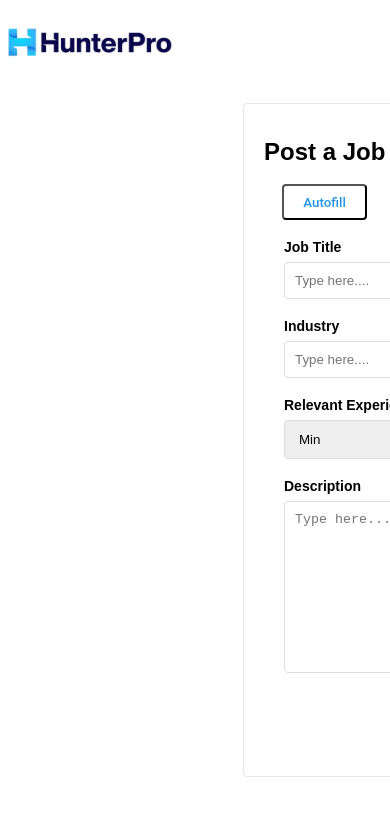
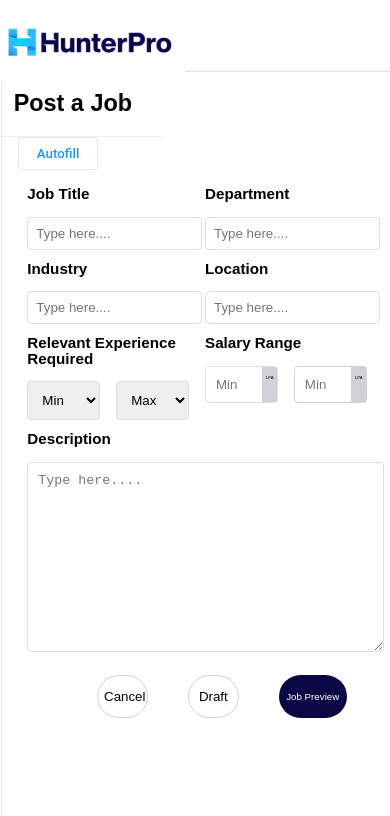
Before and after one commit to Harsh404/KrowstelUI, a React (Create React App) app: page /job-form in a window 390 px wide. Shown: the top 816 px of the page. Built offline with nearby package versions, Linux system fonts and the light colour scheme.

Commit message:
responsived

```diff
--- a/src/App.css
+++ b/src/App.css
@@ -1,58 +1,3 @@
-/* #root {
-  max-width: 100vw;
-  margin: 0 auto;
-  text-align: center;
-} */
-
-/* .container{
-  width: 100vw;
-  height: 100vh;
-  display: flex;
-  flex-wrap: wrap;
-  position: relative;
-} */
-.App {
-  text-align: center;
-}
-
-.App-logo {
-  height: 40vmin;
-  pointer-events: none;
-}
-
-/* @media (prefers-reduced-motion: no-preference) {
-  .App-logo {
-    animation: App-logo-spin infinite 20s linear;
-  }
-} */
-
-
-.App-header {
-  background-color: #282c34;
-  min-height: 100vh;
-  display: flex;
-  flex-direction: column;
-  align-items: center;
-  justify-content: center;
-  font-size: calc(10px + 2vmin);
-  color: white;
-}
-
-.App-link {
-  color: #61dafb;
-}
-
-@keyframes App-logo-spin {
-  from {
-    transform: rotate(0deg);
-  }
-  to {
-    transform: rotate(360deg);
-  }
-}
-.dashboard{
-  margin-left: 236px;
-}
 .container{
   width: 100vw;
   height: 100vh;
@@ -60,22 +5,16 @@
 }
 .navbar{
   width: 100vw;
-  height: 40px;
+  height: 10vh;
 }
 .body{
-  height: calc(100vh - 40px);
+  height: calc(100vh - 10vh);
 }
 .sidebar{
   height: calc(100vh - 40px);
   width: 195px;
 }
-
-@media(max-width: 1535px) ,  (width : 1535px){
-  .sidebar{
-    display: none;
-  }
-  .dashboard{
-    width: 100vw;
-    margin-left: 0px;
-  }
+.dashboard{
+  height: auto;
+  width: auto;
 }
--- a/src/App.jsx
+++ b/src/App.jsx
@@ -14,10 +14,9 @@ export default function App() {
           <Navbar />
         </div>
         <div className="body">
-          <div className="sidebar">
+          {/* <div className="sidebar">
             <Sidebar />
-            {/* <button onClick={toggleSidebar}>TogSide</button> */}
-          </div>
+          </div> */}
           <div className="dashboard">
             <Routes>
               <Route path="/" element={<MainContent />} />
--- a/src/components/JobForm.jsx
+++ b/src/components/JobForm.jsx
@@ -4,12 +4,12 @@ import '../components/styles/JobForm.css';
 export default function JobForm() {
   return (
     <div className="job-form-container">
-      <h1 className="job-form-heading">Post a Job</h1>
-      <div className='jobform--auto-btn'>
-        <button id='autofill-btn'>
-          Autofill
-        </button>
+      <div className="heading">
+        <h1 className="job-form-heading">Post a Job</h1>
       </div>
+      <button id='autofill-btn'>
+        Autofill
+      </button>
       <div className="job-form">
         <div className="job-form-row">
           <div className="job-form-column">
@@ -50,19 +50,38 @@ export default function JobForm() {
           <div className="job-form-column">
             <label className="job-form-label">Salary Range</label>
             <div className="job-form-salary-wrapper">
-              <input type="number" id='quantity' name='quantity' className="job-form-salary-input" placeholder="Min" />
-              <span className="job-form-salary-label">LPA</span>
-              <input type="text" className="job-form-salary-input" placeholder="Max" />
-              <span className="job-form-salary-label">LPA</span>
+              <div className='job-form-salary-wrapper-cont-1'>
+                <div className="salary-input-cont1">
+                  <div className="salary-input">
+                    <input type="number" id='quantity' name='quantity' className="job-form-salary-input" placeholder="Min" />
+                  </div>
+                </div>
+                {/* <div className="salary-input-cont2">
+                  <div className="salary-input">
+                    <input type="number" id='quantity' name='quantity' className="job-form-salary-input" placeholder="Min" />
+                  </div> */}
+                <div className="salary-input-lpa1">
+                  LPA
+                </div>
+              </div>
+              <div className="job-form-salary-wrapper-cont-2">
+                <div className="salary-input-cont2">
+                  <input type="number" id='quantity' name='quantity' className="job-form-salary-input" placeholder="Min" />
+                </div>
+                <div className="salary-input-lpa">
+                  LPA
+                </div>
+              </div>
             </div>
           </div>
         </div>
-        <div className="job-form-column">
+        <div className="job-form-description">
           <label className="job-form-label">Description</label>
           <textarea className="job-form-textarea" placeholder='Type here....'/>
         </div>
         <div className="job-form-button-group">
           <button className="job-form-cancel-button">Cancel</button>
+          <button className="job-form-cancel-button">Draft</button>
           <button className="job-form-preview-button" type='submit'>Job Preview</button>
         </div>
       </div>
--- a/src/components/styles/JobForm.css
+++ b/src/components/styles/JobForm.css
@@ -1,50 +1,59 @@
 .job-form-container {
-  width: 1132px;
+  box-shadow: 3.5px 3.5px 3.5px 3.5px #E5E5EA;
+  border: 1.5px solid #E5E5EA;
   border-radius: 4px 4px 4px 4px;
-  border: 0.4px solid #E5E5EA;
-  margin: 32px 0 0 242px;
-  padding: 20px;
   font-family: Arial, sans-serif;
+  width: auto;
+  height: auto;
   }
-
+  .heading{
+    width: auto;
+    height: 4rem;
+    border-bottom: 1px solid #EFEFEF;
+    display: flex;
+    align-items: center;
+  }
   .job-form-heading {
-    font-size: 24px;
-    margin-bottom: 20px;
+    font-size: 2rem;
+    margin: 0 0 0 1em;
   }
 
   .job-form {
-    padding: 20px;
+    margin: auto;
+    margin-top: 1em;
+    width: 87%;
+
   }
 
   .job-form-row {
+    width: 100%;
     display: flex;
     justify-content: space-between;
-    margin-bottom: 20px;
-    gap: 10px;
+    gap: 1em;
+    margin: 0 0 0.7em 0;
   }
 
   .job-form-column {
     flex: 1;
-    margin-right: 20px;
   }
 
   .job-form-label {
     display: block;
-    margin-bottom: 8px;
-    font-size: 14px;
+    margin-bottom: 1em;
+    font-size: 1.8vh;
     font-weight: bold;
   }
 
   .job-form-input {
-    width: 100%;
-    padding: 10px;
+    width: 97%;
+    padding: 0.6em;
     border-radius: 4px;
     border: 1px solid #ddd;
   }
 
   .job-form-textarea {
-    width: 100%;
-    height: 150px;
+    width: 98.5%;
+    height: 20vh;
     padding: 10px;
     border-radius: 4px;
     border: 1px solid #ddd;
@@ -52,7 +61,7 @@
 
   .job-form-select-wrapper {
     display: flex;
-    gap: 10px;
+    gap: 1em;
   }
 
   .job-form-select {
@@ -65,14 +74,14 @@
   .job-form-salary-wrapper {
     display: flex;
     align-items: center;
+    gap: 1em;
   }
 
   .job-form-salary-input {
-    width: 45%;
+    width: 91%;
     padding: 10px;
     border-radius: 4px;
-    border: 1px solid #ddd;
-    margin-right: 8px;
+    border: none;
   }
 
   .job-form-salary-label {
@@ -82,33 +91,105 @@
   .job-form-button-group {
     display: flex;
     justify-content: flex-end;
-    gap: 10px;
   }
 
   .job-form-cancel-button {
-    padding: 10px 20px;
     background-color: #f0f0f0;
-    border: none;
-    border-radius: 4px;
-    cursor: pointer;
+    border-radius: 24px;
+    width: 7vw;
+    height: 5vh;
+    border: 1px solid #D1D1D6;
+    background: white;
   }
 
   .job-form-preview-button {
-    padding: 10px 20px;
     background-color: #0A0745;
     color: white;
     border: none;
-    border-radius: 4px;
-    cursor: pointer;
+    border-radius: 24px;
+    width: 8vw;
+    height: 5vh;
   }
 
   #autofill-btn{
-    width: 85px;
-    height: 36px;
+    width: 6em;
+    height: 2.5em;
+    border: 1px solid #E5E5EA;
     color: #2295E8;
     font-family: roboto;
     background: #ffff;
     font-weight: 500;
-    margin: 0 0 0 18px;
+    margin: 1.5em 0 0 7em;
     border-radius: 4px 4px 4px 4px;
   }
+  .job-form-salary-wrapper-cont-1{
+    width: 50%;
+    display: flex;
+    border: 1px solid #ddd;
+    border-radius: 4px 4px 4px 4px;
+  }
+  .job-form-salary-wrapper-cont-2{
+    border: 1px solid #D1D1D6;
+    width: 50%;
+    display: flex;
+    border-radius: 4px 4px 4px 4px;
+  }
+  .salary-input-cont1{
+    width: 80%;
+  }
+  .slary-input-lpa{
+    width: 20%;
+  }
+  .salary-input-cont2{
+    width: 80%;
+  }
+  .salary-input-lpa1{
+    width: 20%;
+    /* position: absolute; */
+    top: 52vh;
+    right: 17vw;
+    border-left: 1px solid #D1D1D6;
+    padding: 9px 0px 0px 0px;
+    text-align: center;
+    background: #D1D1D6;
+    font-size: 1.1vw;
+  }
+  .salary-input-lpa{
+    width: 20%;
+    text-align: center;
+    padding: 9px 0 0 0;
+    border-left: 1px solid #D1D1D6;
+    background: #D1D1D6;
+    font-size: 1.1vw;
+  }
+  .job-form-description{
+    width: 100%;
+  }
+
+  @media (max-width: 480px){
+
+    .job-form-container{
+    width: 100vw;
+    height: 100vh;
+    }
+    .heading{
+      width: 41%;
+    }
+    .job-form-heading{
+      font-size: 6vw;
+      margin: 0 0 0 0.5em;
+    }
+    #autofill-btn{
+      margin: 0 0 0 1.2em;
+    }
+    .job-form-preview-button{
+      width: 20%;
+      font-size: 2.5vw;
+    }
+    .job-form-cancel-button{
+      width: 15%;
+    }
+
+
+
+  }
```
